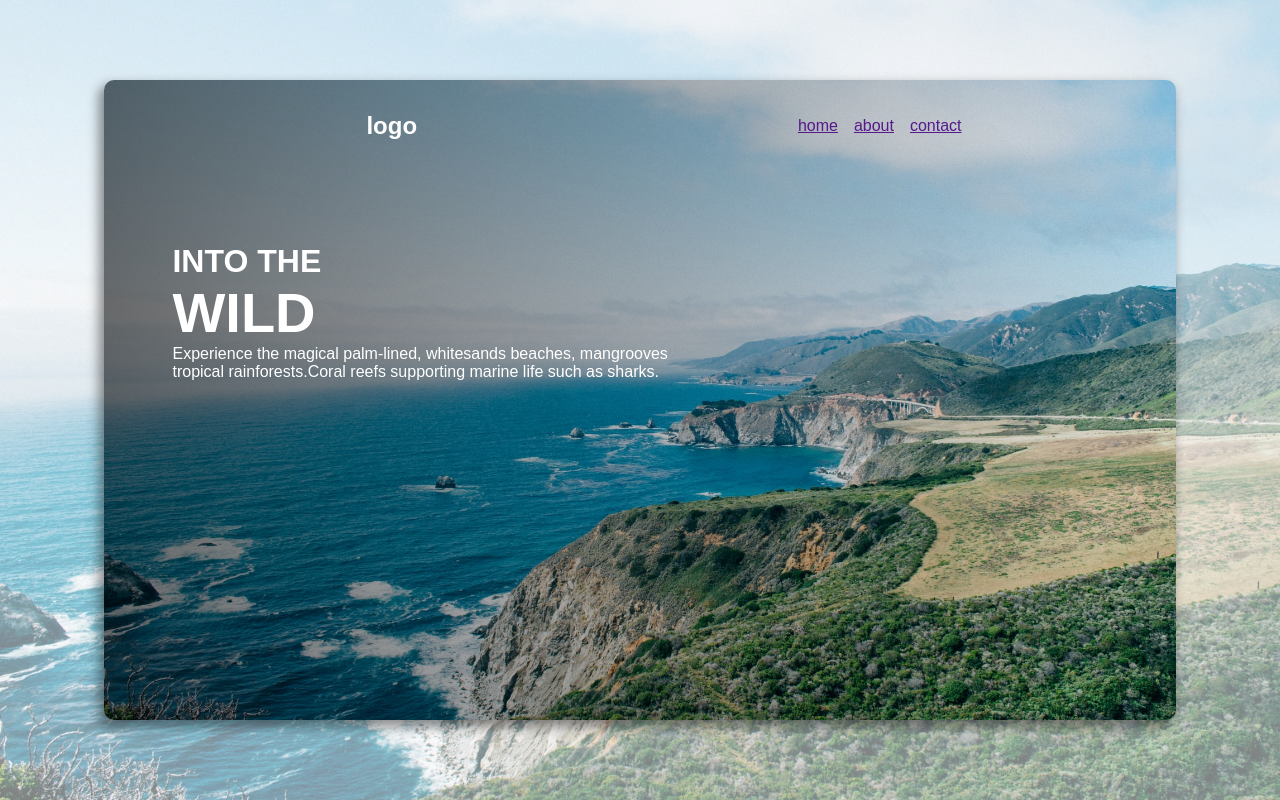
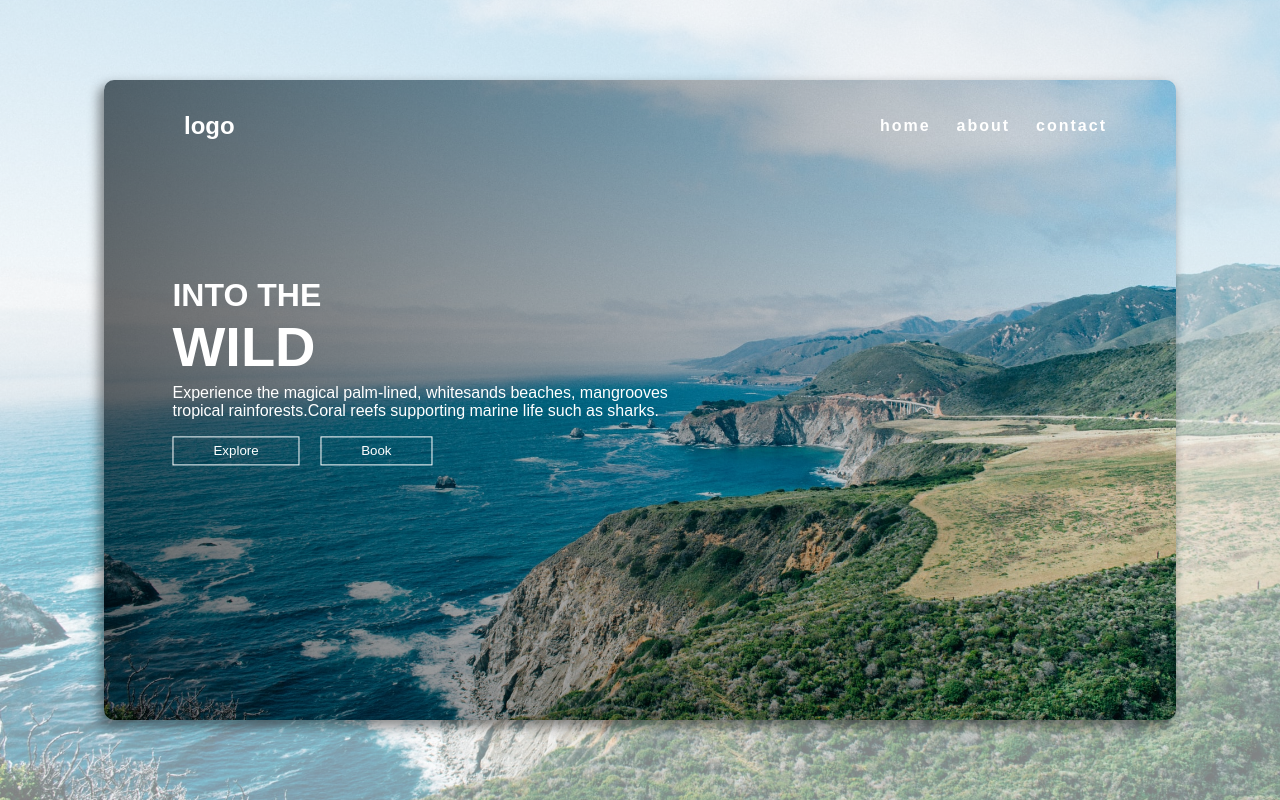
Before and after one commit to kennedybabu/private-island-resort, a plain HTML site: page index.html in a window 1280 px wide. Drawn offline with Linux system fonts and the light colour scheme; a web font is replaced by a local one.

Commit message:
add buttons and primayr-color/turqoise

```diff
--- a/index.html
+++ b/index.html
@@ -25,7 +25,14 @@
                 </h1>
                 <p>Experience the magical palm-lined, whitesands beaches, mangrooves <br>
                 tropical rainforests.Coral reefs supporting marine life such as sharks.</p>
+
+                <div class="button-container">
+                    <button class="btn">Explore</button>
+                    <button class="btn">Book</button>
+                </div>
+
             </div>
+
 
         </div>
     </header>
--- a/styles.css
+++ b/styles.css
@@ -25,8 +25,8 @@ body {
 nav {
     display: flex;
     align-items: center;
-    justify-content: space-around;
-    padding: 2rem;
+    justify-content: space-between;
+    padding: 2rem 4rem 2rem 2rem;
 }
 
 ul {
@@ -66,6 +66,7 @@ ul li {
     top: 10%;
     bottom: 10%;
     transform: translate( 2%,5%);
+    margin: 2rem 0;
 }
 
 h1 {
@@ -76,3 +77,43 @@ h1 {
 span {
     font-size: 3.5rem;
 }
+
+p {
+    font-size: 300;
+    margin-top: 5px;
+}
+
+a {
+    text-decoration: none;
+    color: white;
+    font-weight: 600;
+    padding: 8px 5px;
+    gap: 5px;
+    /* border: 1px solid black; */
+    letter-spacing: 2px;
+    transition: all .3s ease;
+
+}
+
+a:hover {
+    letter-spacing: 3px;
+    color: turquoise;
+
+}
+
+
+.btn {
+    padding: 6px 40px;
+    background-color: transparent;
+    border: 1px solid white;
+    color: white;
+    margin-top: 1rem;
+    transition: all .3s ease;
+    margin-right: 1rem;
+}
+
+.btn:hover {
+    color: black;
+    border: 1px solid turquoise;
+    background-color: turquoise;
+}
```
